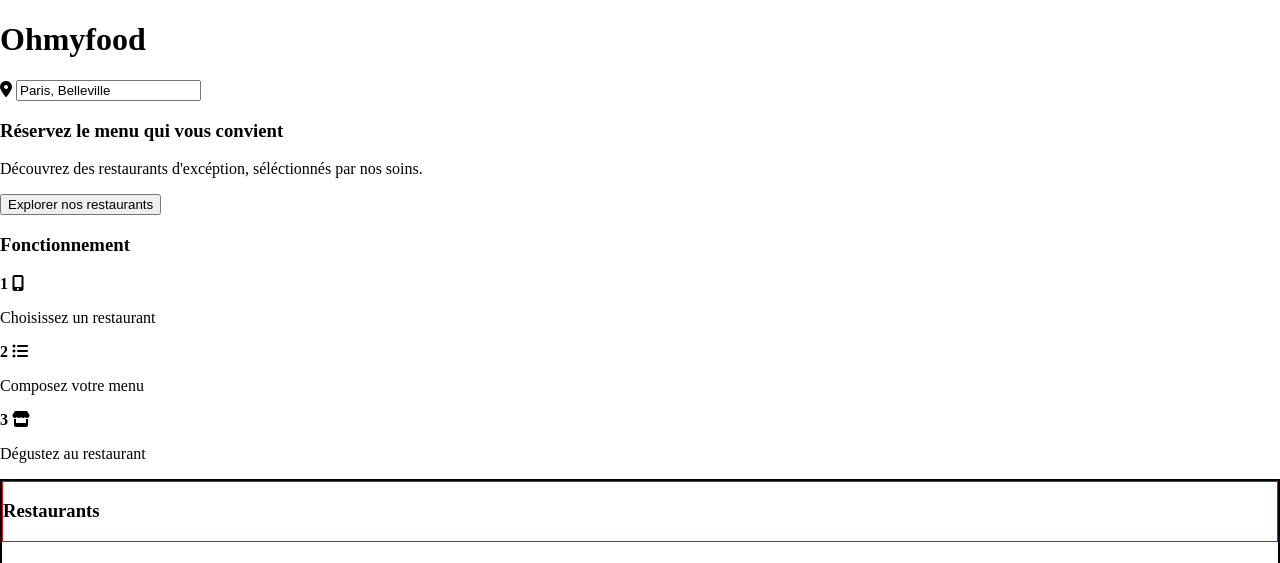
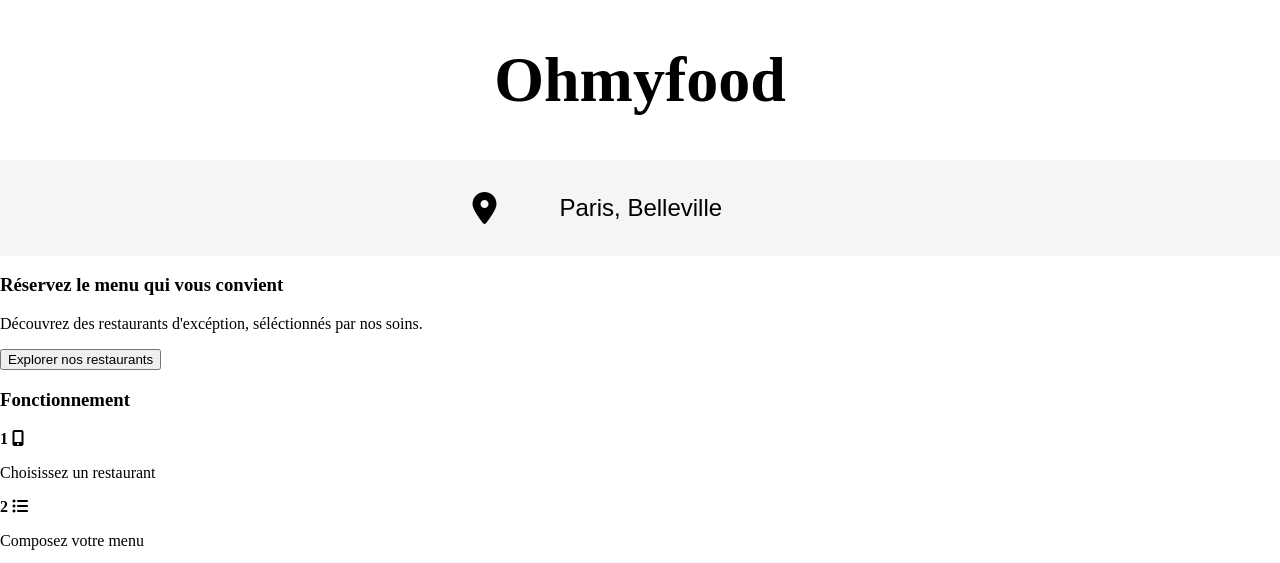
Before and after one commit to Ludescm/LucasDescamps_3_28022021, a website: page index.html in a window 1280 px wide. Shown: the top 563 px of the page. Drawn offline with Linux system fonts and the light colour scheme; a web font is replaced by a local one.

Commit message:
Ajout du header accueil

```diff
--- a/index.html
+++ b/index.html
@@ -12,7 +12,7 @@
     <!--Header-->
     <header class="header">
         <div class="header__Logo">
-            <h1 class="herder__Logo--Title">Ohmyfood</h1>
+            <h1 class="header__Logo--Title">Ohmyfood</h1>
         </div>
         <div class="header__Lieu">
             <i class="header__Lieu--Icon fas fa-map-marker-alt"></i>
--- a/sass/main.scss
+++ b/sass/main.scss
@@ -3,3 +3,4 @@
 @import "./components/menus";
 @import "./pages/imgSize";
 @import "./themes/principal";
+@import "./themes/titreMenus";
--- /dev/null
+++ b/sass/themes/_titreMenus.scss
@@ -0,0 +1,51 @@
+.header{
+    &__Logo{
+        display: flex;
+        justify-content: center;
+        &--Title{
+            font-family: "Shrikhand";
+            font-size: 4rem;
+        }
+    }
+    &__Lieu{
+        display: flex;
+        align-items: center;
+        justify-content: center;
+        padding-top: 2rem;
+        padding-bottom: 2rem;
+        background-color: whitesmoke;
+        padding-left: 5%;
+        &--Icon{
+            font-size: 2rem;
+            background-color: whitesmoke;
+        }
+        &--Text{
+            font-size: 1.5rem;
+            border: none;
+            background-color: whitesmoke;
+            margin-left: 5%;
+        }
+    }
+}
+
+@media screen and (max-device-width: 480px){
+    .header{
+        &__Logo{
+            &--Title{
+                font-size: 2rem;
+            }
+        }
+        &__Lieu{
+            display: flex;
+            justify-content: center;
+            padding-top: 1rem;
+            padding-bottom: 1rem;
+            &--Icon{
+                font-size: 0.7rem;
+            }
+            &--Text{
+                font-size: 0.7rem;
+            }
+        }
+    }
+}
```
Also changed, not shown: public/css/style.css, 1 other file.
